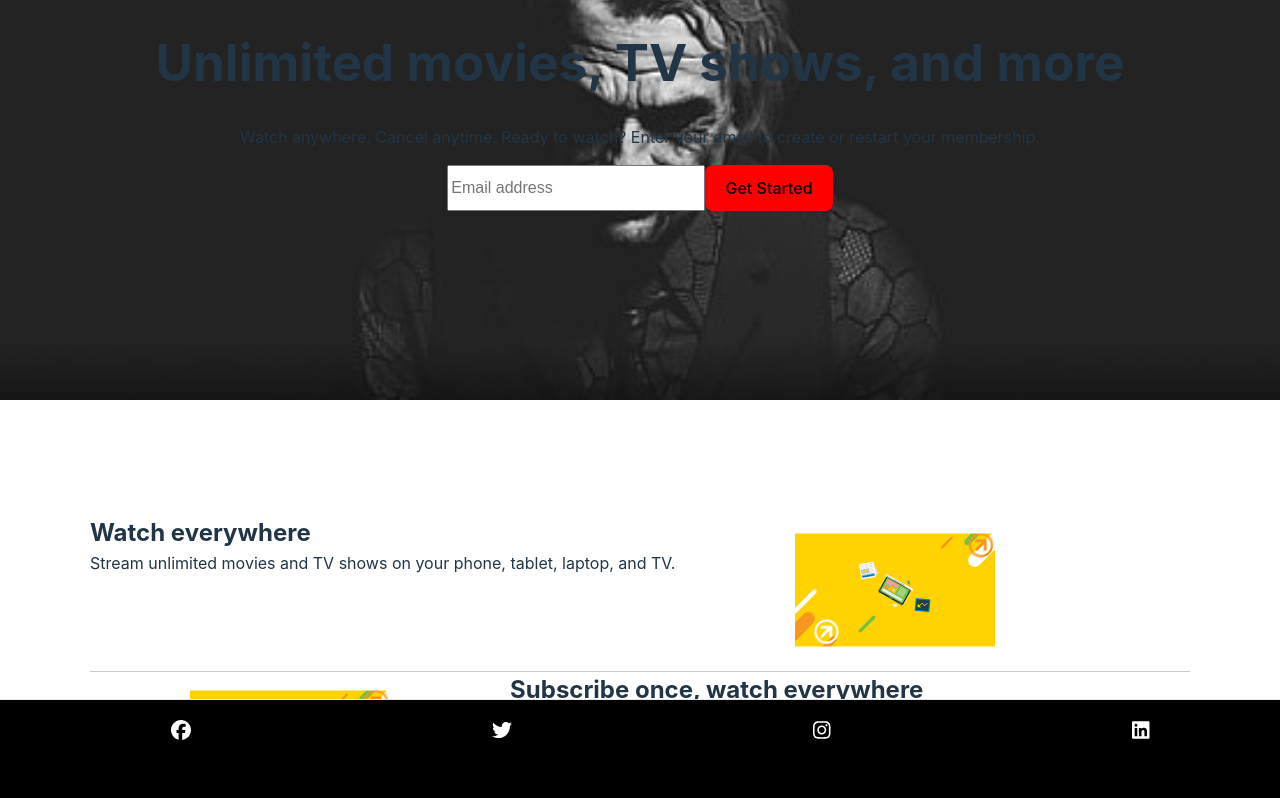
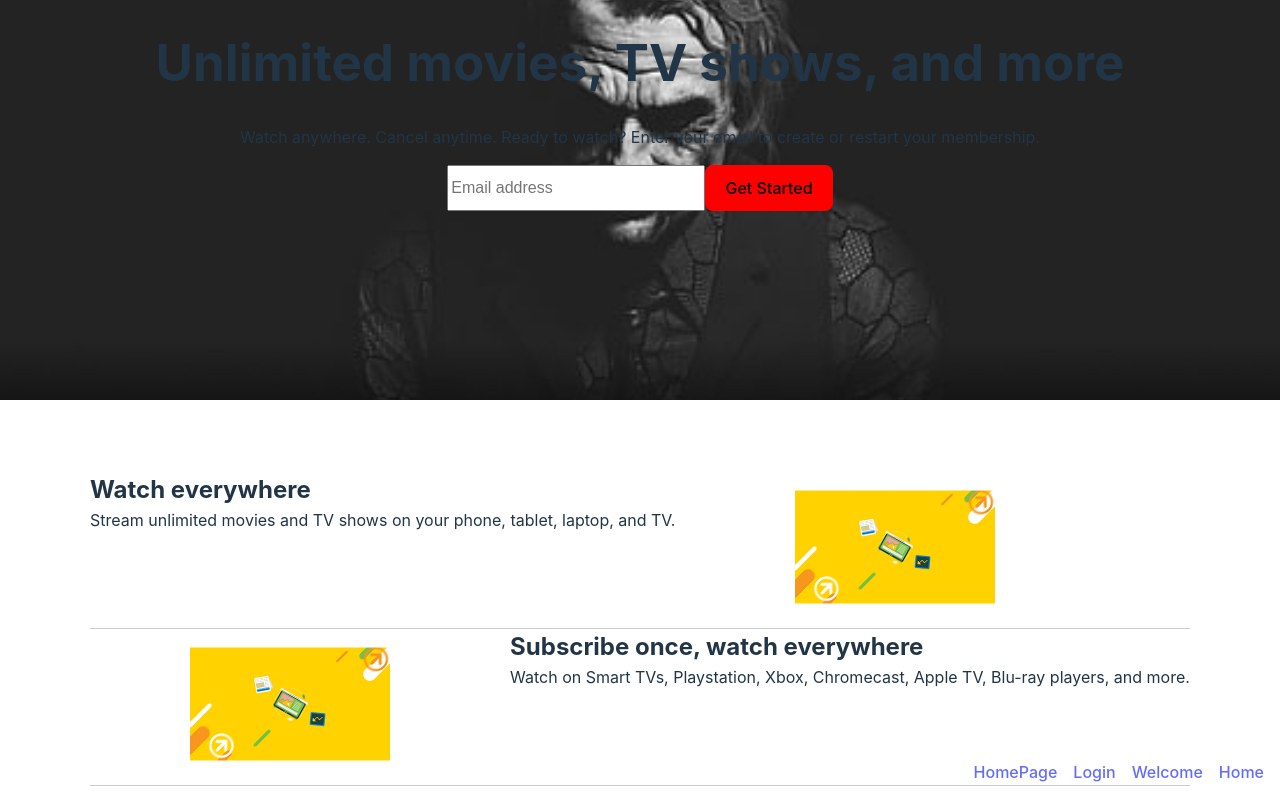
Before and after one commit to 12FellowTurtle12/netflixMockup, a React (Vite) app: page / in a window 1280 px wide. Shown: the top 798 px of the page. Built offline with nearby package versions, Linux system fonts and the light colour scheme.

Commit message:
restored default

```diff
--- a/src/App.jsx
+++ b/src/App.jsx
@@ -1,14 +1,19 @@
-import React from 'react';
-import homePageBackgroundImage from './assets/images/homePageBackgroundImage.jpg';
-import promotion1 from './assets/images/promotion1.gif';
-import { BrowserRouter as Router, Route, Switch, useHistory } from 'react-router-dom';
-import { Container, Row, Col, Image, Form, Button } from 'react-bootstrap';
-import "./App.css";
+import { Link, Route, Switch } from "react-router-dom";
+import React, { useState } from "react";
 import Login from "./pages/Login";
 import Welcome from "./pages/Welcome";
 import Home from "./pages/Home";
+import homePageBackgroundImage from './assets/images/homePageBackgroundImage.jpg';
+import promotion1 from './assets/images/promotion1.gif';
+import { BrowserRouter as Router, useHistory } from 'react-router-dom';
+import { Container, Row, Col, Image, Form, Button } from 'react-bootstrap';
+import "./App.css";
 import styled, { createGlobalStyle } from 'styled-components';
-import Footer from './components/Footer/Footer';
+
+// Import necessary components and styles
+// Make sure to import StyledHeader, StyledContainer, Row, Col, Form, StyledEmailInput, Button, Container, StyledSectionFirst, StyledSection
+// Also, define homePageBackgroundImage and promotion1 variables with correct image URLs
+
 
 const StyledEmailInput = styled(Form.Control)`
   height: 40px; /* Adjust the height as needed */
@@ -58,7 +63,7 @@ const StyledContainer = styled(Container)`
   margin: 0;
 `;
 const StyledSectionFirst = styled.section`
-  margin-top: 105vh;
+  margin-top: 55vh;
   border-bottom: 1px solid #ccc;
   padding-bottom: 20;
   h2, p {
@@ -82,16 +87,18 @@ export const Ul = styled.ul`
 `;
 
 
+function App() {
+  const [activeProfile, setActiveProfile] = useState(null);
 
-const App2 = () => {
-  const history = useHistory();
-
-const handleGetStarted = () => {
-    history.push('/login');
+  const handleGetStarted = () => {
+    // Define the functionality for the handleGetStarted function here
   };
 
   return (
-    <div>
+    <>
+      <Switch>
+        <Route exact path="/">
+          <div>
       <StyledHeader style={{ backgroundImage: `url(${homePageBackgroundImage})` }}>
         <StyledContainer>
           <Row>
@@ -165,25 +172,28 @@ const handleGetStarted = () => {
         </Row>
     </Container>
 </StyledSection>
-
     </div>
-
+        </Route>
+        <Route exact path="/login">
+          <Login />
+        </Route>
+        <Route exact path="/welcome">
+          <Welcome setActiveProfile={setActiveProfile} />
+        </Route>
+        <Route path="/home">
+          <Home activeProfile={activeProfile} />
+        </Route>
+      </Switch>
+      <div className="dev-navigation">
+        <Link to="/">HomePage</Link>
+        <Link to="/login" data-cy="route-login">
+          Login
+        </Link>
+        <Link to="/welcome">Welcome</Link>
+        <Link to="/home">Home</Link>
+      </div>
+    </>
   );
-};
-
-const App = () => {
-  return (
-    <Router>
-      <GlobalStyle />
-      <Switch>
-        <Route exact path="/" component={App2} />
-        <Route path="/login" component={Login} />
-        <Route path="/welcome" component={Welcome} />
-        <Route path="/home" component={Home} />
-      </Switch>
-      <Footer />
-    </Router>
-);
-};
+}
 
 export default App;
```
